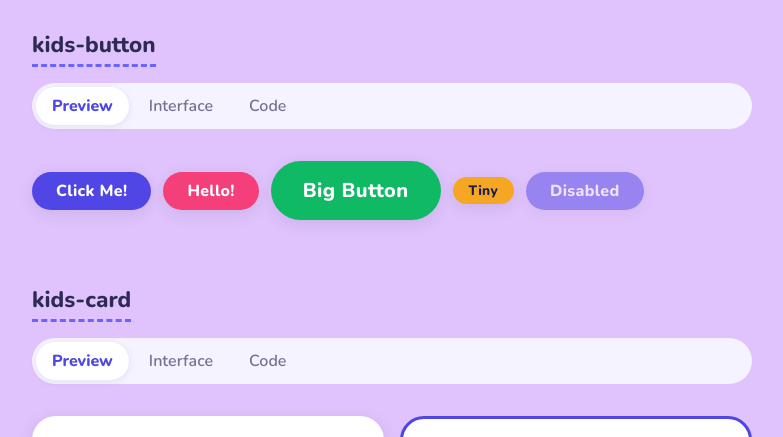
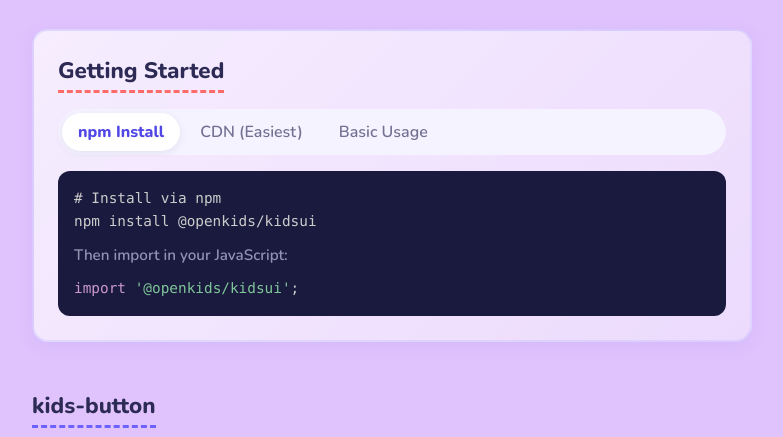
Before and after one commit to OpenKids/kidsui, a website built with Vite: page index.html in a window 1280 px wide. Shown: the part 288-725 px from the top of the page, without its empty margins (248-1031 px from the left). Built offline with nearby package versions, Linux system fonts and the light colour scheme.

Commit message:
Add basic usage manual

```diff
--- a/index.html
+++ b/index.html
@@ -49,6 +49,43 @@
     </a>
   </div>
 
+  <!-- Installation & Usage Manual -->
+  <section class="manual-section">
+    <h2>Getting Started</h2>
+    <kids-tabs active="0" variant="pills">
+      <kids-tab label="npm Install">
+        <div class="code-panel">
+          <pre><code class="language-bash"># Install via npm
+npm install @openkids/kidsui</code></pre>
+          <p class="manual-text">Then import in your JavaScript:</p>
+          <pre><code class="language-javascript">import '@openkids/kidsui';</code></pre>
+        </div>
+      </kids-tab>
+      <kids-tab label="CDN (Easiest)">
+        <div class="code-panel">
+          <pre><code class="language-html">&lt;!-- Add this to your HTML head --&gt;
+&lt;script type="module" src="https://unpkg.com/@openkids/kidsui/dist/kidsui.js"&gt;&lt;/script&gt;</code></pre>
+          <p class="manual-text">Or download and use locally:</p>
+          <pre><code class="language-html">&lt;script type="module" src="./dist/kidsui.js"&gt;&lt;/script&gt;</code></pre>
+        </div>
+      </kids-tab>
+      <kids-tab label="Basic Usage">
+        <div class="code-panel">
+          <pre><code class="language-html">&lt;!-- Just use the tags! --&gt;
+&lt;kids-button variant="primary"&gt;Click me!&lt;/kids-button&gt;
+
+&lt;kids-card hoverable&gt;
+  &lt;span slot="header"&gt;My Card&lt;/span&gt;
+  Hello from KidsUI!
+&lt;/kids-card&gt;
+
+&lt;kids-badge variant="accent" animate="bounce"&gt;New!&lt;/kids-badge&gt;</code></pre>
+          <p class="manual-text">That's it! KidsUI components work like native HTML elements.</p>
+        </div>
+      </kids-tab>
+    </kids-tabs>
+  </section>
+
   <!-- Buttons -->
   <section>
     <h2>kids-button</h2>
--- a/playground.css
+++ b/playground.css
@@ -373,3 +373,39 @@ pre[class*="language-"] {
     font-size: 0.9rem;
   }
 }
+
+/* Manual Section Styles */
+.manual-section {
+  background: linear-gradient(135deg, rgba(255, 255, 255, 0.7) 0%, rgba(255, 255, 255, 0.4) 100%);
+  border-radius: 16px;
+  padding: 24px;
+  box-shadow: 0 4px 16px rgba(108, 99, 255, 0.1);
+  border: 2px solid rgba(108, 99, 255, 0.15);
+}
+
+.manual-section h2 {
+  margin-top: 0;
+  border-bottom-color: #FF6B6B;
+}
+
+.manual-text {
+  color: #f8f8f2;
+  margin: 12px 0;
+  font-size: 0.95rem;
+  opacity: 0.9;
+}
+
+.manual-section .code-panel {
+  background: #1a1a3e;
+}
+
+.manual-section .code-panel .manual-text {
+  color: #a0a0c0;
+}
+
+/* Mobile responsive for manual section */
+@media (max-width: 768px) {
+  .manual-section {
+    padding: 16px;
+  }
+}
```
